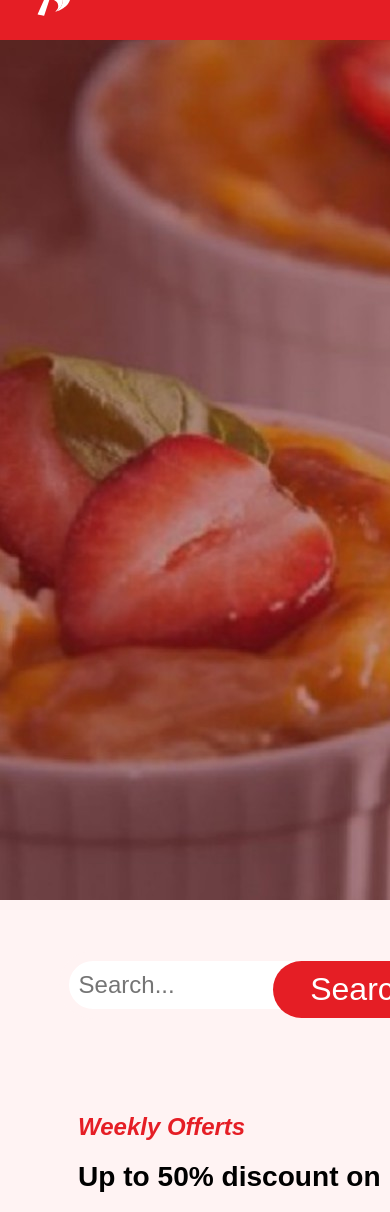
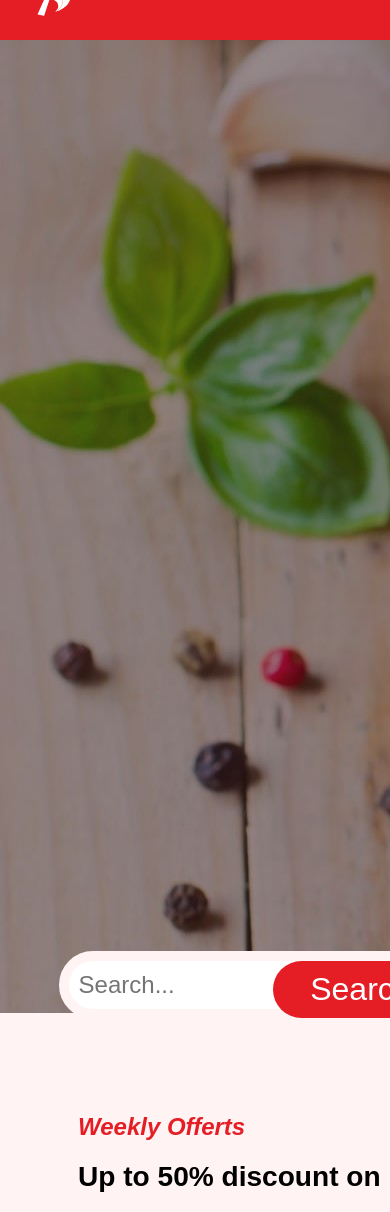
Before and after one commit to Deinno/restpage, a PHP site: page / in a window 390 px wide; the page is wider, and only the part inside the window is pictured. Shown: the top 1212 px of that part. Run offline with PHP 8.4, Linux system fonts and the light colour scheme.

Commit message:
Banner main

```diff
--- a/css/main.css
+++ b/css/main.css
@@ -53,7 +53,7 @@
         width: 100%;
         height: 120vh;
         align-content: center;
-        background: url(../imgs/rsp-banner-creme-brulee.jpg);
+        background: url(../imgs/banner-ratatouille.jpg);
         background-repeat: no-repeat;
     }
 
```
